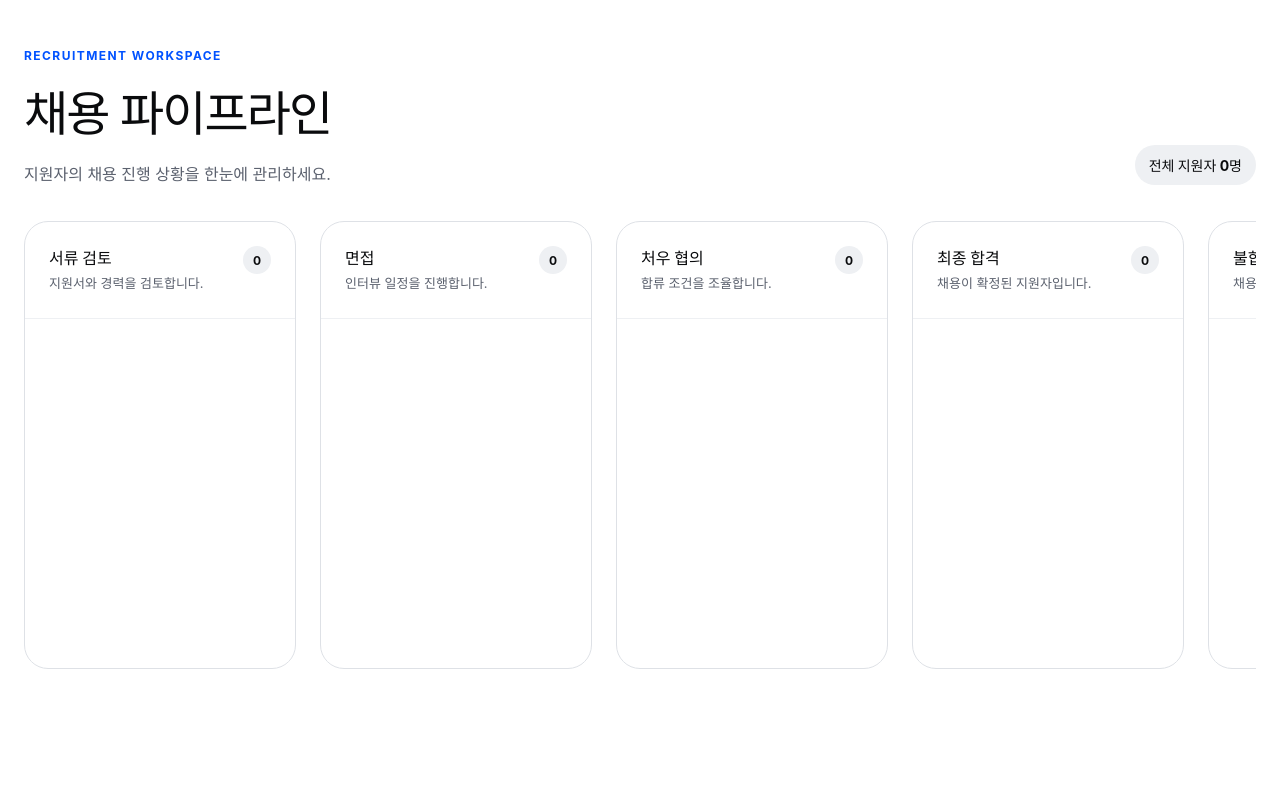
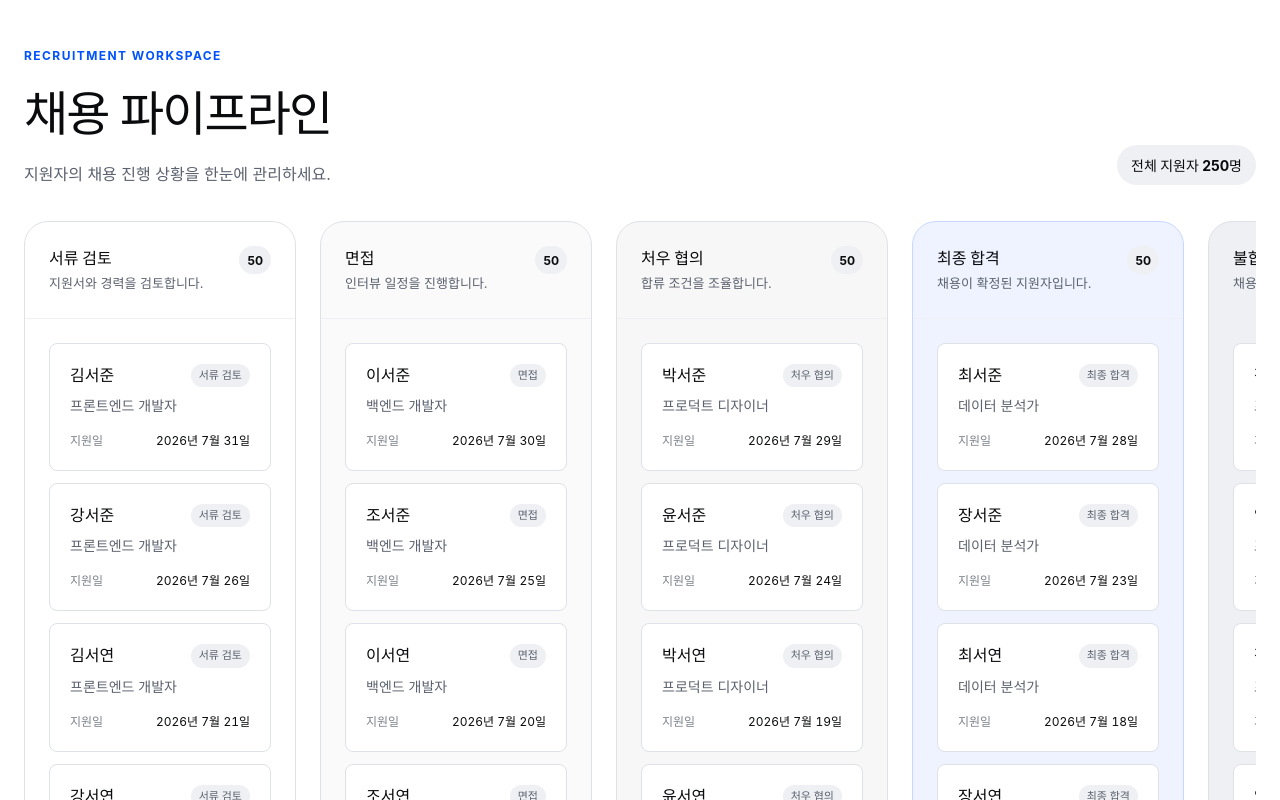
Before and after one commit to xo-yeon/recruitment-pipeline-board, a React (Vite) app: page / in a window 1280 px wide. Shown: the top 800 px of the page. Built offline with nearby package versions, Linux system fonts and the light colour scheme.

Commit message:
feat(card-list): 단계별 지원자 카드 목록 구현
- TanStack Query로 mock API 지원자 목록 조회
- 지원자를 현재 단계별 컬럼에 분류해 카드로 표시
- 단계별 배경과 8px 카드 모서리 디자인 반영

```diff
--- a/src/App.tsx
+++ b/src/App.tsx
@@ -1,7 +1,10 @@
 import { PipelineBoard } from './components/board/PipelineBoard'
+import { useApplicants } from './hooks/useApplicants'
 import styles from './App.module.css'
 
 export function App() {
+  const { data: applicants = [] } = useApplicants()
+
   return (
     <div className={styles.page}>
       <header className={styles.header}>
@@ -10,10 +13,10 @@ export function App() {
           <h1>채용 파이프라인</h1>
           <p className={styles.description}>지원자의 채용 진행 상황을 한눈에 관리하세요.</p>
         </div>
-        <span className={styles.status}>전체 지원자 0명</span>
+        <span className={styles.status}>전체 지원자 {applicants.length}명</span>
       </header>
       <main className={styles.main}>
-        <PipelineBoard />
+        <PipelineBoard applicants={applicants} />
       </main>
     </div>
   )
--- /dev/null
+++ b/src/components/applicant/ApplicantCard.module.css
@@ -0,0 +1,66 @@
+.card {
+  padding: 1.25rem;
+  border: 1px solid #dee1e6;
+  border-radius: 0.5rem;
+  background: #ffffff;
+}
+
+.header {
+  display: flex;
+  align-items: flex-start;
+  justify-content: space-between;
+  gap: 0.75rem;
+}
+
+.header h3 {
+  margin: 0;
+  color: #0a0b0d;
+  font-size: 1rem;
+  font-weight: 600;
+  line-height: 1.4;
+}
+
+.stage {
+  flex: none;
+  padding: 0.25rem 0.5rem;
+  border-radius: 9999px;
+  background: #eef0f3;
+  color: #5b616e;
+  font-size: 0.6875rem;
+  font-weight: 600;
+  line-height: 1.4;
+}
+
+.position {
+  margin: 0.5rem 0 1rem;
+  color: #5b616e;
+  font-size: 0.875rem;
+  line-height: 1.5;
+}
+
+.details {
+  margin: 0;
+}
+
+.details div {
+  display: flex;
+  align-items: center;
+  justify-content: space-between;
+  gap: 1rem;
+}
+
+.details dt,
+.details dd {
+  margin: 0;
+  font-size: 0.75rem;
+  line-height: 1.5;
+}
+
+.details dt {
+  color: #7c828a;
+}
+
+.details dd {
+  color: #0a0b0d;
+  font-variant-numeric: tabular-nums;
+}
--- /dev/null
+++ b/src/components/applicant/ApplicantCard.tsx
@@ -0,0 +1,34 @@
+import { STAGE_DEFINITIONS } from '../../constants/stages'
+import type { Applicant } from '../../types/applicant'
+import styles from './ApplicantCard.module.css'
+
+interface ApplicantCardProps {
+  applicant: Applicant
+}
+
+const dateFormatter = new Intl.DateTimeFormat('ko-KR', {
+  year: 'numeric',
+  month: 'short',
+  day: 'numeric',
+})
+
+export function ApplicantCard({ applicant }: ApplicantCardProps) {
+  const stageLabel = STAGE_DEFINITIONS.find(({ id }) => id === applicant.stage)?.label
+  const appliedAt = dateFormatter.format(new Date(`${applicant.appliedAt}T00:00:00`))
+
+  return (
+    <article className={styles.card}>
+      <header className={styles.header}>
+        <h3>{applicant.name}</h3>
+        <span className={styles.stage}>{stageLabel}</span>
+      </header>
+      <p className={styles.position}>{applicant.position}</p>
+      <dl className={styles.details}>
+        <div>
+          <dt>지원일</dt>
+          <dd>{appliedAt}</dd>
+        </div>
+      </dl>
+    </article>
+  )
+}
--- a/src/components/board/PipelineBoard.tsx
+++ b/src/components/board/PipelineBoard.tsx
@@ -1,13 +1,40 @@
+import { useMemo } from 'react'
+
+import type { Applicant } from '../../types/applicant'
 import { STAGE_DEFINITIONS } from '../../constants/stages'
+import { ApplicantCard } from '../applicant/ApplicantCard'
 import { PipelineColumn } from './PipelineColumn'
 import styles from './PipelineBoard.module.css'
 
-export function PipelineBoard() {
+interface PipelineBoardProps {
+  applicants: Applicant[]
+}
+
+export function PipelineBoard({ applicants }: PipelineBoardProps) {
+  const applicantsByStage = useMemo(
+    () =>
+      new Map(
+        STAGE_DEFINITIONS.map(({ id }) => [
+          id,
+          applicants.filter(({ stage }) => stage === id),
+        ]),
+      ),
+    [applicants],
+  )
+
   return (
     <div className={styles.board} aria-label="채용 단계별 지원자 보드">
-      {STAGE_DEFINITIONS.map((stage) => (
-        <PipelineColumn key={stage.id} stage={stage} />
-      ))}
+      {STAGE_DEFINITIONS.map((stage) => {
+        const stageApplicants = applicantsByStage.get(stage.id) ?? []
+
+        return (
+          <PipelineColumn key={stage.id} stage={stage} count={stageApplicants.length}>
+            {stageApplicants.map((applicant) => (
+              <ApplicantCard key={applicant.id} applicant={applicant} />
+            ))}
+          </PipelineColumn>
+        )
+      })}
     </div>
   )
 }
--- a/src/components/board/PipelineColumn.module.css
+++ b/src/components/board/PipelineColumn.module.css
@@ -6,6 +6,27 @@
   border-radius: 1.5rem;
   background: #ffffff;
   scroll-snap-align: start;
+}
+
+.column[data-stage='document'] {
+  background: #ffffff;
+}
+
+.column[data-stage='interview'] {
+  background: #fafafa;
+}
+
+.column[data-stage='negotiation'] {
+  background: #f7f7f7;
+}
+
+.column[data-stage='hired'] {
+  border-color: #c7d7ff;
+  background: #eef3ff;
+}
+
+.column[data-stage='rejected'] {
+  background: #eef0f3;
 }
 
 .header {
@@ -45,6 +66,9 @@
 }
 
 .content {
+  display: grid;
   flex: 1;
+  align-content: start;
+  gap: 0.75rem;
   padding: 1.5rem;
 }
--- a/src/components/board/PipelineColumn.tsx
+++ b/src/components/board/PipelineColumn.tsx
@@ -12,7 +12,7 @@ export function PipelineColumn({ stage, count = 0, children }: PipelineColumnPro
   const headingId = `stage-${stage.id}`
 
   return (
-    <section className={styles.column} aria-labelledby={headingId}>
+    <section className={styles.column} data-stage={stage.id} aria-labelledby={headingId}>
       <header className={styles.header}>
         <div>
           <h2 id={headingId}>{stage.label}</h2>
--- /dev/null
+++ b/src/hooks/useApplicants.ts
@@ -0,0 +1,9 @@
+import { useQuery } from '@tanstack/react-query'
+
+import { getApplicants } from '../api/applicants'
+
+export const applicantQueryKey = ['applicants'] as const
+
+export function useApplicants() {
+  return useQuery({ queryKey: applicantQueryKey, queryFn: getApplicants })
+}
```
Also changed, not shown: 2 other files (tests, documents, lock files or other folders).
